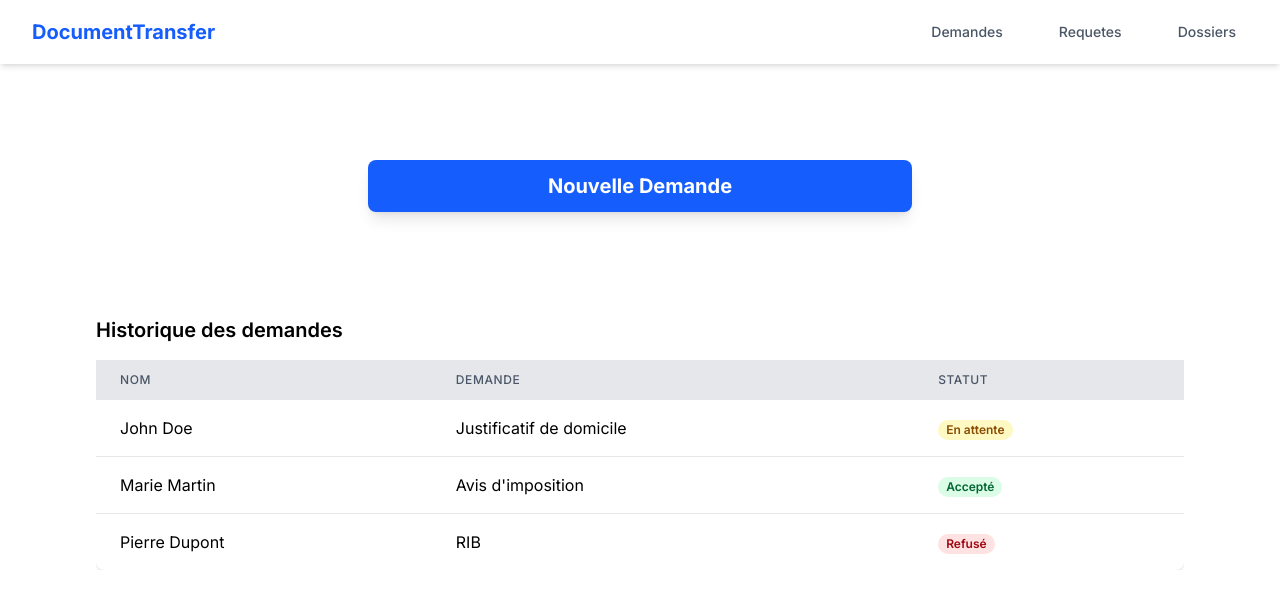
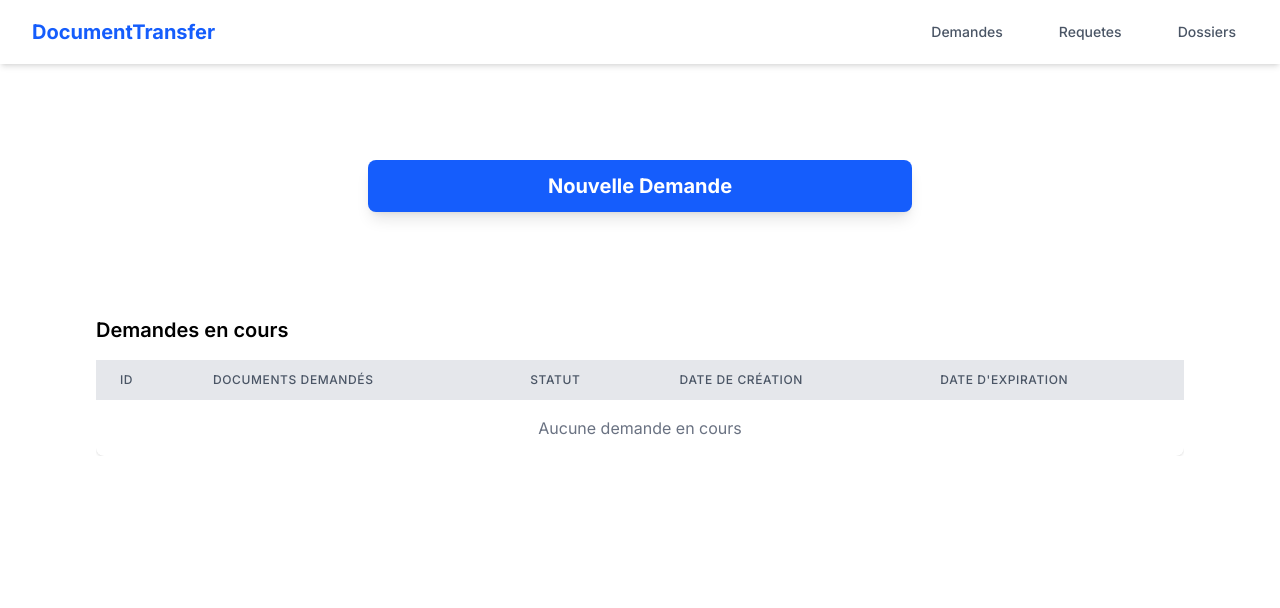
Before and after one commit to scaraude/Documo, a Next.js app: page / in a window 1280 px wide. Shown: the top 608 px of the page. Built offline with nearby package versions, Linux system fonts and the light colour scheme.

Commit message:
affiche le tableau

```diff
--- a/app/page.tsx
+++ b/app/page.tsx
@@ -1,4 +1,4 @@
-import { ActionSection, LogsHistoric } from '@/components'
+import { ActionSection, RequestsList } from '@/components'
 
 interface Log {
   name: string
@@ -25,7 +25,7 @@ export default function Home() {
       </div>
 
       {/* Bottom half - Logs */}
-      <LogsHistoric logs={logs} />
+      <RequestsList />
     </div>
   )
 }
--- /dev/null
+++ b/components/RequestsList.tsx
@@ -0,0 +1,100 @@
+'use client'
+import { useDocumentRequest } from '@/hooks'
+import type { DocumentRequest } from '@/hooks/types'
+
+export const RequestsList = () => {
+    const { requests, isLoaded } = useDocumentRequest()
+
+    const getStatusBadgeClasses = (status: DocumentRequest['status']) => {
+        switch (status) {
+            case 'accepted':
+                return 'bg-green-100 text-green-800'
+            case 'rejected':
+                return 'bg-red-100 text-red-800'
+            case 'completed':
+                return 'bg-blue-100 text-blue-800'
+            case 'pending':
+            default:
+                return 'bg-yellow-100 text-yellow-800'
+        }
+    }
+
+    const formatDate = (date: Date) => {
+        return new Date(date).toLocaleDateString('fr-FR', {
+            day: 'numeric',
+            month: 'long',
+            year: 'numeric',
+            hour: '2-digit',
+            minute: '2-digit'
+        })
+    }
+
+    if (!isLoaded) {
+        return <div className="flex-1 p-6 py-20">Chargement...</div>
+    }
+
+    return (
+        <div className="flex-1 p-6 py-20">
+            <h2 className="text-xl font-semibold mb-4">Demandes en cours</h2>
+            <div className="overflow-x-auto">
+                <table className="w-full bg-white rounded-lg shadow">
+                    <thead>
+                        <tr className="bg-gray-200">
+                            <th className="px-6 py-3 text-left text-xs font-medium text-gray-600 uppercase tracking-wider">
+                                ID
+                            </th>
+                            <th className="px-6 py-3 text-left text-xs font-medium text-gray-600 uppercase tracking-wider">
+                                Documents Demandés
+                            </th>
+                            <th className="px-6 py-3 text-left text-xs font-medium text-gray-600 uppercase tracking-wider">
+                                Statut
+                            </th>
+                            <th className="px-6 py-3 text-left text-xs font-medium text-gray-600 uppercase tracking-wider">
+                                Date de création
+                            </th>
+                            <th className="px-6 py-3 text-left text-xs font-medium text-gray-600 uppercase tracking-wider">
+                                Date d'expiration
+                            </th>
+                        </tr>
+                    </thead>
+                    <tbody className="divide-y divide-gray-200">
+                        {requests.length === 0 ? (
+                            <tr>
+                                <td colSpan={5} className="px-6 py-4 text-center text-gray-500">
+                                    Aucune demande en cours
+                                </td>
+                            </tr>
+                        ) : (
+                            requests.map((request) => (
+                                <tr key={request.id} className="hover:bg-gray-50">
+                                    <td className="px-6 py-4 whitespace-nowrap">{request.id}</td>
+                                    <td className="px-6 py-4">
+                                        <ul className="list-disc list-inside">
+                                            {request.requestedDocuments.map((doc, index) => (
+                                                <li key={index} className="text-sm text-gray-600">{doc}</li>
+                                            ))}
+                                        </ul>
+                                    </td>
+                                    <td className="px-6 py-4 whitespace-nowrap">
+                                        <span className={`px-2 inline-flex text-xs leading-5 font-semibold rounded-full ${getStatusBadgeClasses(request.status)}`}>
+                                            {request.status === 'pending' ? 'En attente' :
+                                                request.status === 'accepted' ? 'Accepté' :
+                                                    request.status === 'rejected' ? 'Refusé' :
+                                                        'Complété'}
+                                        </span>
+                                    </td>
+                                    <td className="px-6 py-4 whitespace-nowrap">
+                                        {formatDate(request.createdAt)}
+                                    </td>
+                                    <td className="px-6 py-4 whitespace-nowrap">
+                                        {formatDate(request.expiresAt)}
+                                    </td>
+                                </tr>
+                            ))
+                        )}
+                    </tbody>
+                </table>
+            </div>
+        </div>
+    )
+}
--- a/components/index.ts
+++ b/components/index.ts
@@ -3,3 +3,4 @@ export { ActionSection } from './ActionSection'
 export { LogsHistoric } from './LogsHistoric'
 export { Presentation } from './Presentation'
 export { Navbar } from './Navbar'
+export { RequestsList } from './RequestsList'
--- /dev/null
+++ b/hooks/types/index.ts
@@ -0,0 +1 @@
+export type { DocumentRequest } from './../useDocumentRequest/types';
```
